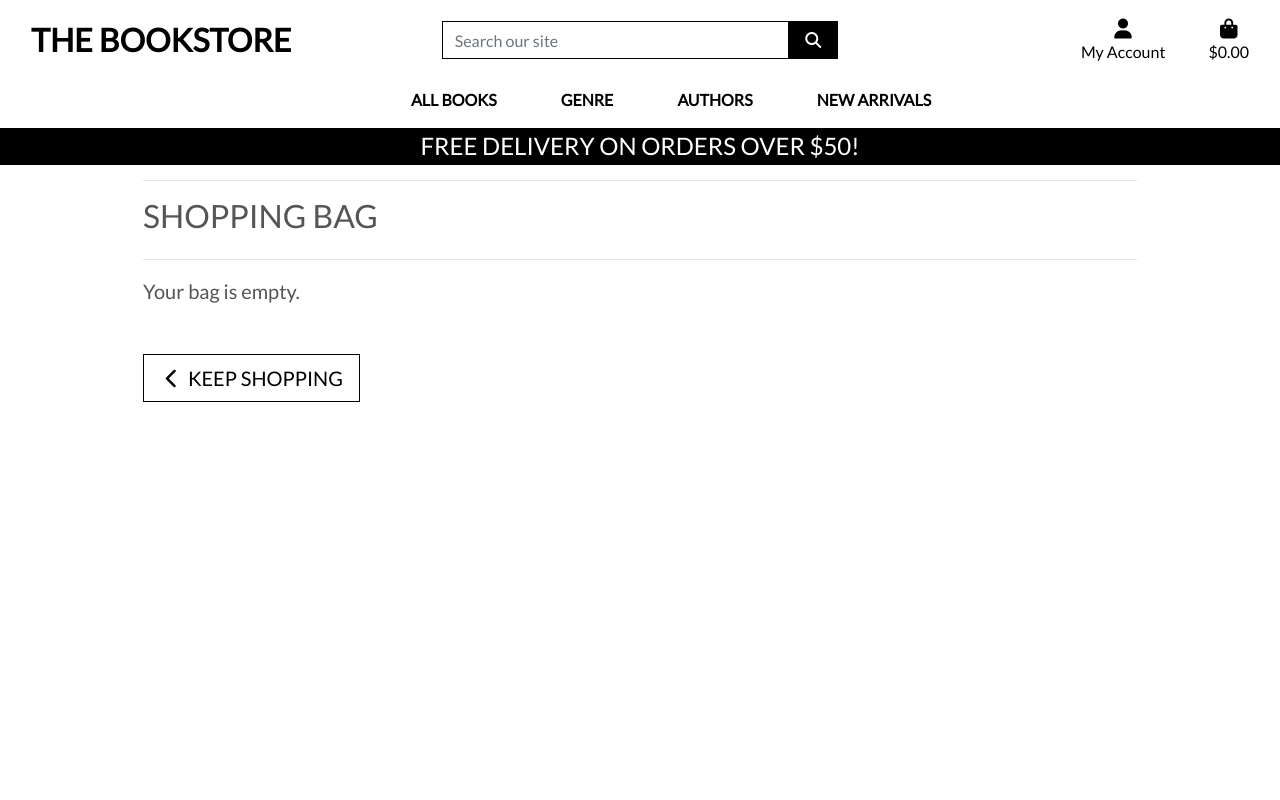
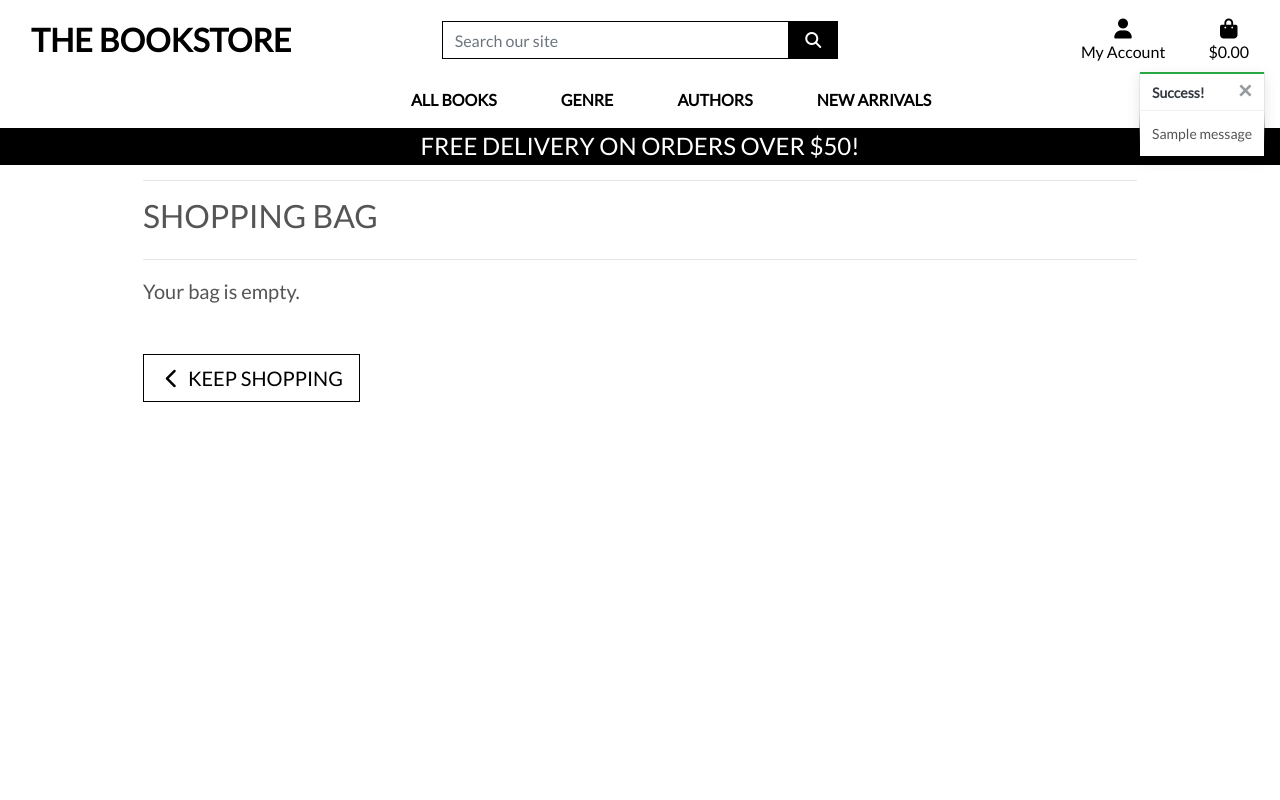
Before and after one commit to Code-Institute-Submissions/waterrot-The-Bookstore_AugResub, a Django app: page /bag/ in a window 1280 px wide. Run offline with Django 3.2, Linux system fonts and the light colour scheme; tables that the repository leaves empty hold one stand-in row (values such as "Sample post"); one stand-in notice (Sample message) is shown; some libraries are stand-ins or nearby versions.

Commit message:
added message styling and setup to make them show in the page

```diff
--- a/The-Bookstore/settings.py
+++ b/The-Bookstore/settings.py
@@ -75,6 +75,9 @@ TEMPLATES = [
         },
     },
 ]
+
+MESSAGE_STORAGE = 'django.contrib.messages.storage.session.SessionStorage'
+
 AUTHENTICATION_BACKENDS = (
     # Needed to login by username in Django admin, regardless of `allauth`
     'django.contrib.auth.backends.ModelBackend',
--- a/bag/views.py
+++ b/bag/views.py
@@ -1,4 +1,7 @@
 from django.shortcuts import render, redirect, reverse, HttpResponse
+from django.contrib import messages
+
+from products.models import Product
 
 
 # Create your views here.
@@ -11,6 +14,7 @@ def view_bag(request):
 def add_to_bag(request, item_id):
     """ Add a quantity of the specified product to the shopping bag """
 
+    product = Product.objects.get(pk=item_id)
     quantity = int(request.POST.get('quantity'))
     redirect_url = request.POST.get('redirect_url')
     format = None
@@ -31,6 +35,7 @@ def add_to_bag(request, item_id):
             bag[item_id] += quantity
         else:
             bag[item_id] = quantity
+            messages.success(request, f'Added {product.name} to your bag')
 
     request.session['bag'] = bag
     return redirect(redirect_url)
--- a/static/css/base.css
+++ b/static/css/base.css
@@ -102,6 +102,23 @@ a.category-badge > span.badge:hover {
     cursor: pointer;
 }
 
+/* ------------------------------- bootstrap toasts */
+
+.message-container {
+    position: fixed;
+    top: 72px;
+    right: 15px;
+    z-index: 99999999999;
+}
+
+.custom-toast {
+    overflow: visible;
+}
+
+.toast-capper {
+    height: 2px;
+}
+
 /* -------------------------------- Media Queries */
 
 /* Slightly larger container on xl screens */
--- a/templates/base.html
+++ b/templates/base.html
@@ -115,7 +115,11 @@
         </header>
 
         {% if messages %}
-            <div class="message-container"></div>
+            <div class="message-container">
+                {% for message in messages %}
+                    {% include 'includes/toasts/toast_success.html' %}
+                {% endfor %}
+            </div>
         {% endif %}
 
         {% block page_header %}
@@ -125,6 +129,9 @@
         {% endblock %}
 
         {% block postloadjs %}
+        <script type="text/javascript">
+            $('.toast').toast('show');
+        </script>
         {% endblock %}
 
     </body>
```
